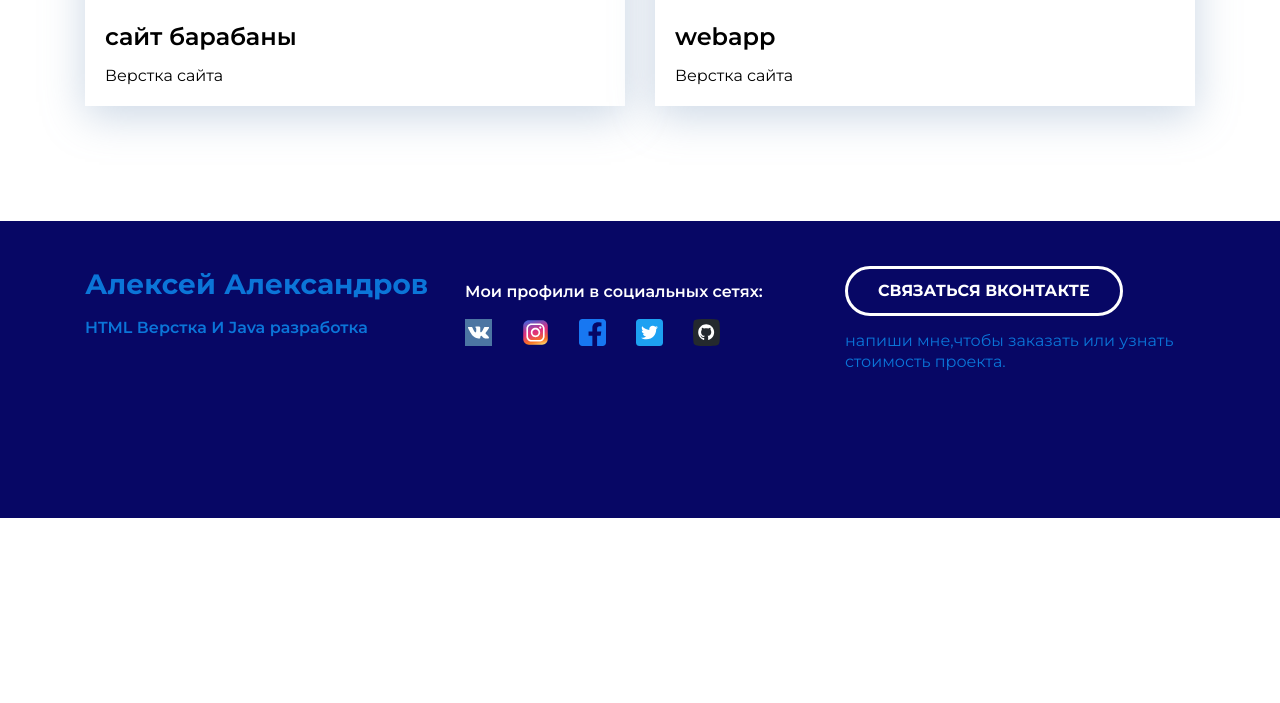
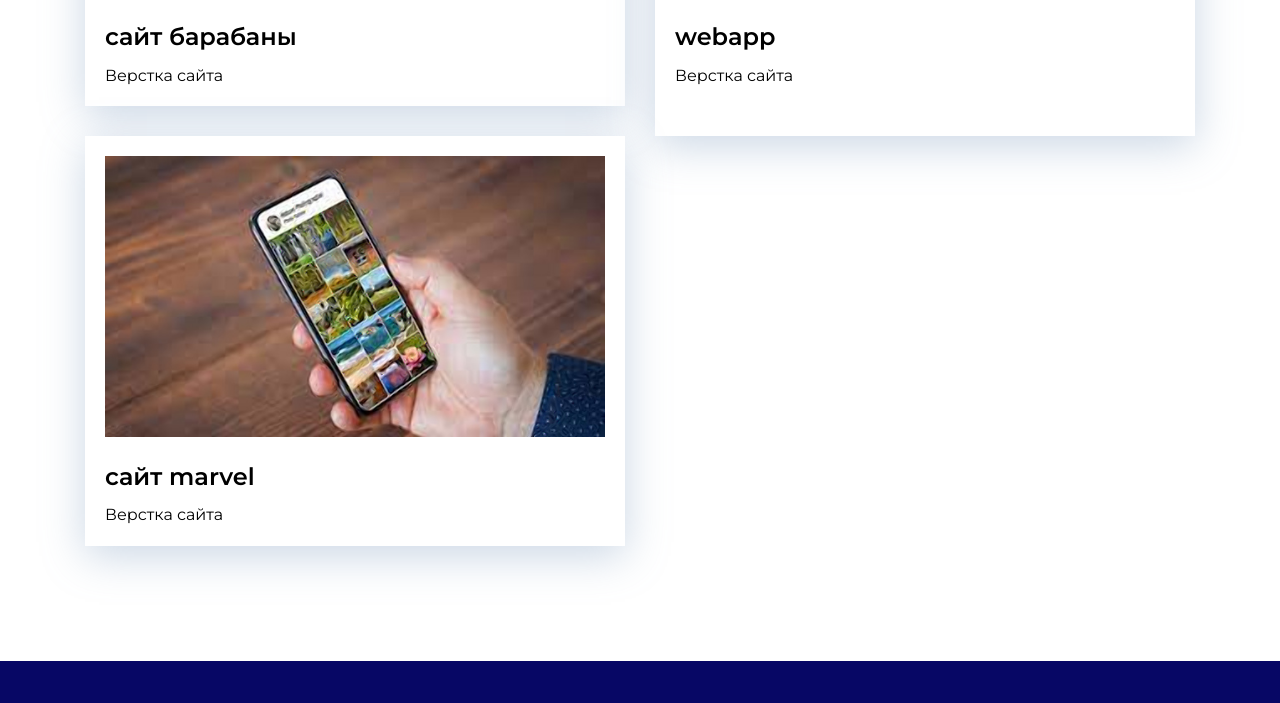
Before and after one commit to ALekseiAA228/ALekseiAA228.github.io, a plain HTML site: page index.html in a window 1280 px wide. Shown: the part 2112-2815 px from the top of the page. Before the commit the page ends 2630 px from the top, so only its background shows below. Drawn offline with Linux system fonts and the light colour scheme.

Commit message:
Update index.html

```diff
--- a/index.html
+++ b/index.html
@@ -82,6 +82,13 @@
                         <p>Верстка сайта</p>
                     </a>
                     </div>
+                    <div class="card">
+                        <a href="https://github.com/ALekseiAA228/ReactMarvel" class="card-link">
+                        <img class="card-img" src="./img/portfolio/site.jpg" alt=" 4">
+                        <h3 class="card-title">сайт marvel</h3>
+                        <p>Верстка сайта</p>
+                    </a>
+                    </div>
             </div>
             </div>
         </section>
```
